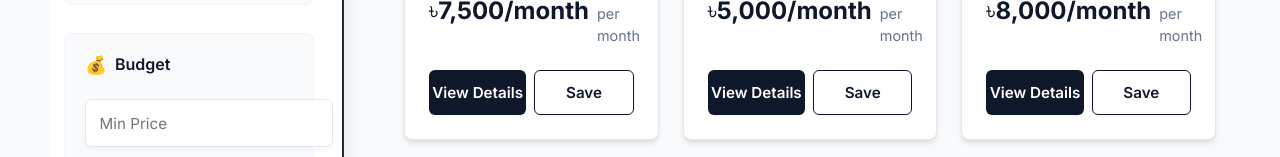
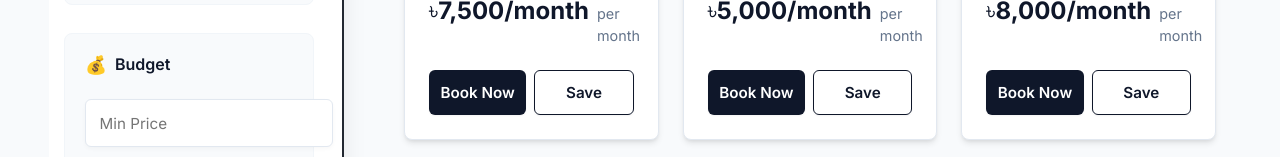
Before and after one commit to A-Piyas-04/NestUp-BD, a React (Vite) app in the folder Project/NestUp BD/: page /search in a window 1280 px wide. Shown: the part 713-870 px from the top of the page. Built offline with nearby package versions, Linux system fonts and the light colour scheme.

Commit message:
implemented the routing

```diff
--- a/Project/NestUp BD/src/App.jsx
+++ b/Project/NestUp BD/src/App.jsx
@@ -5,6 +5,7 @@ import Search from './pages/Search/Search';
 import Dashboard from './pages/Dashboard/Dashboard';
 import NotFound from './pages/NotFound/NotFound';
 import ProvideService from './pages/ProvideService/ProvideService';
+import Payment from './pages/Payment/Payment';
 import './App.css';
 
 function App() {
@@ -18,6 +19,7 @@ function App() {
           <Route path="/login" element={<LoginRegister />} />
           <Route path="/register" element={<LoginRegister />} />
           <Route path="/provide-service" element={<ProvideService />} />
+          <Route path="/payment" element={<Payment />} />
           <Route path="*" element={<NotFound />} />
         </Routes>
       </div>
--- a/Project/NestUp BD/src/components/ListingCard/ListingCard.jsx
+++ b/Project/NestUp BD/src/components/ListingCard/ListingCard.jsx
@@ -1,7 +1,10 @@
 import React from 'react';
+import { useNavigate } from 'react-router-dom';
 import './ListingCard.css';
 
 const ListingCard = ({ title, location, price, image, availableFrom, availableTo, verifiedHost = false, hygieneBadge = false }) => {
+  const navigate = useNavigate();
+
   // Format dates to be more user-friendly
   const formatDate = (dateString) => {
     const date = new Date(dateString);
@@ -10,6 +13,35 @@ const ListingCard = ({ title, location, price, image, availableFrom, availableTo
 
   const formattedAvailableFrom = availableFrom ? formatDate(availableFrom) : '';
   const formattedAvailableTo = availableTo ? formatDate(availableTo) : '';
+
+  const handleViewDetails = () => {
+    // Calculate duration in months
+    const fromDate = new Date(availableFrom);
+    const toDate = new Date(availableTo);
+    const durationInMonths = Math.ceil((toDate - fromDate) / (1000 * 60 * 60 * 24 * 30));
+
+    // Extract price number
+    const priceNumber = parseInt(price.replace(/[^\d]/g, ''));
+    const totalAmount = priceNumber * durationInMonths;
+
+    const propertyDetails = {
+      title,
+      location,
+      price: `৳${priceNumber.toLocaleString()}`,
+      duration: `${durationInMonths} months`,
+      totalAmount: `৳${totalAmount.toLocaleString()}`,
+      image,
+      availableFrom: formattedAvailableFrom,
+      availableTo: formattedAvailableTo
+    };
+
+    navigate('/payment', { state: { propertyDetails } });
+  };
+
+  const handleSave = () => {
+    // TODO: Implement save functionality
+    console.log('Save property:', title);
+  };
 
   return (
     <div className="listing-card">
@@ -32,8 +64,8 @@ const ListingCard = ({ title, location, price, image, availableFrom, availableTo
           <span className="price-period">per month</span>
         </div>
         <div className="listing-actions">
-          <button className="listing-button primary">View Details</button>
-          <button className="listing-button secondary">Save</button>
+          <button className="listing-button primary" onClick={handleViewDetails}>Book Now</button>
+          <button className="listing-button secondary" onClick={handleSave}>Save</button>
         </div>
       </div>
     </div>
```
